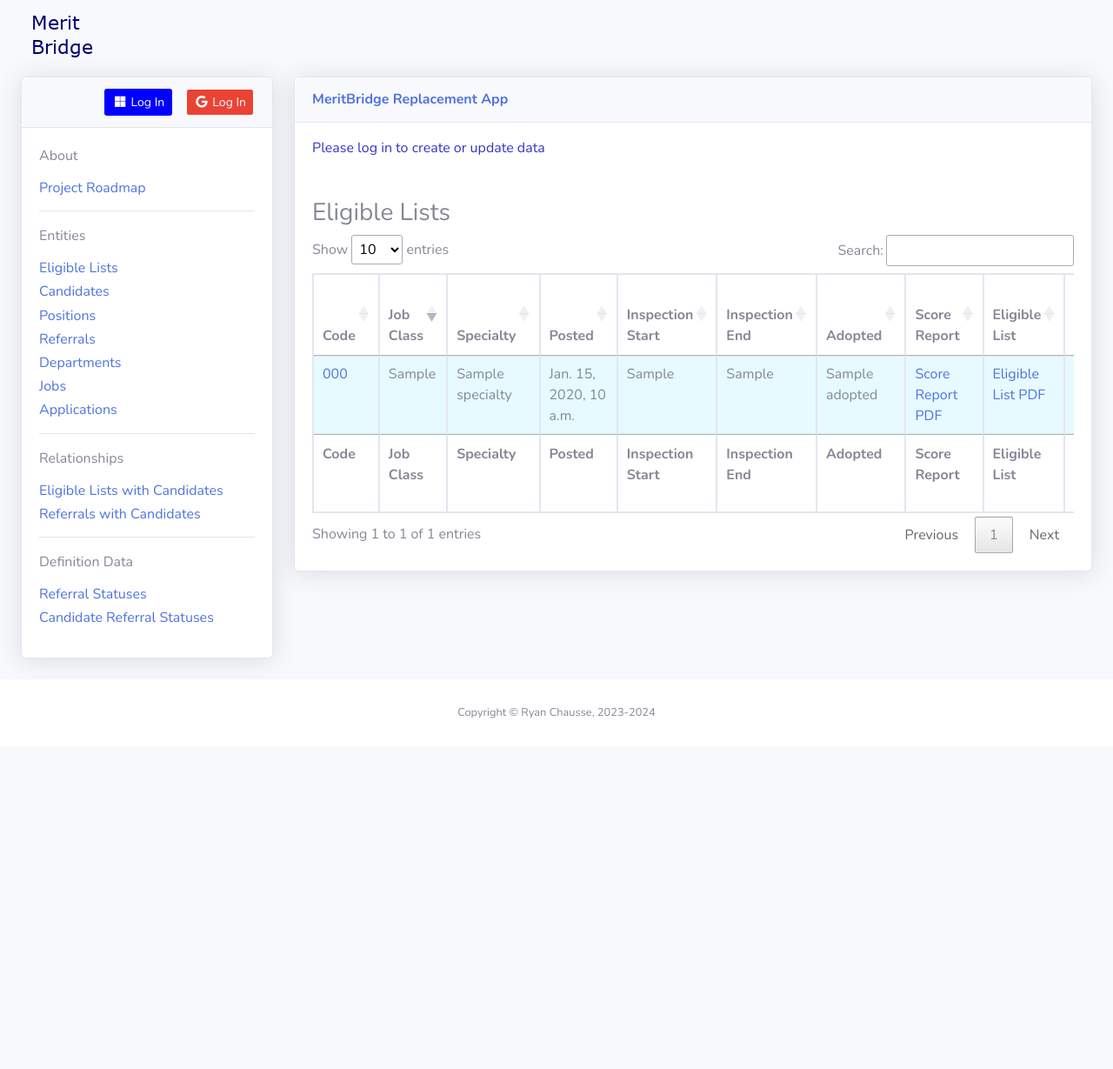
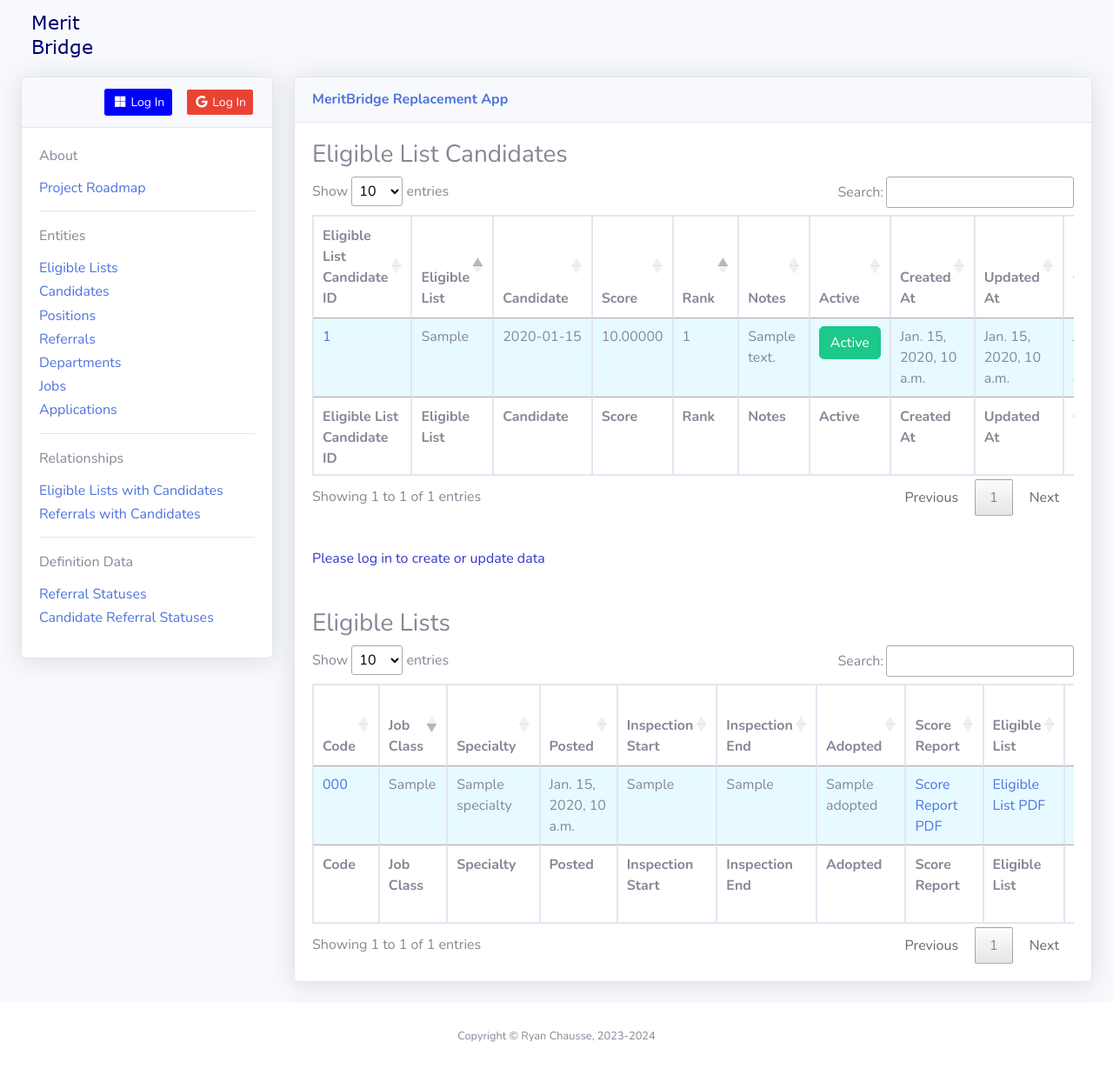
Before and after one commit to ryanchausse/sfdhr-startdjango-com, a Django app: template form/templates/main/eligible_lists.html in a window 1280 px wide. Shown: the whole page at 87% size. Before the commit the page ends 826 px from the top, so only its background shows below. Run offline with Django 3.2, Linux system fonts and the light colour scheme; the template is opened without the code that fills it: most values are stand-ins (such as "Sample title", 1, 10 or a date in 2020); some libraries are stand-ins or nearby versions.

Commit message:
Added: display candidates on Eligible List in a datatable on Eligible List Update view

```diff
--- a/form/templates/main/includes/eligible_list_crud_card.html
+++ b/form/templates/main/includes/eligible_list_crud_card.html
@@ -10,6 +10,79 @@
             {% endfor %}
         </ul>
     {% endif %}
+
+    <div class="card-body">
+        <div class="table-responsive">
+            <h3>Eligible List Candidates</h3>
+            <table id="eligiblelistcandidate_table" class="table table-bordered" width="100%" cellspacing="0">
+                <thead>
+                    <tr>
+                        <th>Eligible List Candidate ID</th>
+                        <th>Eligible List</th>
+                        <th>Candidate</th>
+                        <th>Score</th>
+                        <th>Rank</th>
+                        <th>Notes</th>
+                        <th>Active</th>
+                        <th>Created At</th>
+                        <th>Updated At</th>
+                        <th>Created By</th>
+                        <th>Last Updated By</th>
+                    </tr>
+                </thead>
+                <tfoot>
+                    <tr>
+                        <th>Eligible List Candidate ID</th>
+                        <th>Eligible List</th>
+                        <th>Candidate</th>
+                        <th>Score</th>
+                        <th>Rank</th>
+                        <th>Notes</th>
+                        <th>Active</th>
+                        <th>Created At</th>
+                        <th>Updated At</th>
+                        <th>Created By</th>
+                        <th>Last Updated By</th>
+                    </tr>
+                </tfoot>
+                <tbody>
+                    {% if eligiblelistcandidates %}
+                        {% for eligiblelistcandidate in eligiblelistcandidates %}
+                            <tr>
+                                <td><a href="/eligiblelistcandidates/{{ eligiblelistcandidate.id }}">{{ eligiblelistcandidate.id }}</a></td>
+                                <td>{{ eligiblelistcandidate.eligible_list }}</td>
+                                <td>{{ eligiblelistcandidate.candidate }}</td>
+                                <td>{{ eligiblelistcandidate.score | floatformat:5 }}</td>
+                                <td>{{ eligiblelistcandidate.rank }}</td>
+                                <td>{{ eligiblelistcandidate.notes }}</td>
+                                {% if eligiblelistcandidate.active %}
+                                    <td>
+                                        <form id='mark_inactive_el_form' action="/toggle_active_status_eligiblelistcandidate" method="post">
+                                            {% csrf_token %}
+                                            <input type="hidden" name="elcandidate_id" value="{{ eligiblelistcandidate.id }}">
+                                            <button type="submit" class="btn btn-success"" id="button-submit">Active</button>
+                                        </form>
+                                    </td>
+                                {% else %}
+                                <td>
+                                    <form id='mark_active_el_form' action="/toggle_active_status_eligiblelistcandidate" method="post">
+                                        {% csrf_token %}
+                                        <input type="hidden" name="elcandidate_id" value="{{ eligiblelistcandidate.id }}">
+                                        <button type="submit" class="btn btn-danger"" id="button-submit">Inactive</button>
+                                    </form>
+                                </td>
+                                {% endif %}
+                                <td>{{ eligiblelistcandidate.created_at }}</td>
+                                <td>{{ eligiblelistcandidate.updated_at }}</td>
+                                <td>{{ eligiblelistcandidate.created_by }}</td>
+                                <td>{{ eligiblelistcandidate.last_updated_by }}</td>
+                            </tr>
+                        {% endfor %}
+                    {% endif %}
+                </tbody>
+            </table>
+        </div>
+    </div>
 
     <div class="card-body">
         {% if user.is_authenticated %}
--- a/form/templates/static/js/demo/datatables-demo.js
+++ b/form/templates/static/js/demo/datatables-demo.js
@@ -30,7 +30,7 @@ $(document).ready(function() {
     order: [[1, 'asc'], [4, 'asc']]
   });
   $('#eligiblelistcandidatereferral_table').DataTable({
-    order: [[0, 'asc']]
+    order: [[1, 'asc'], [3, 'asc']]
   });
 
 /* Reference tables */
--- a/form/views.py
+++ b/form/views.py
@@ -127,6 +127,8 @@ class EligibleLists(TemplateView):
         if pk:
             eligible_list_form = EligibleList.objects.get(id=pk)
             form = EligibleListForm(initial=model_to_dict(eligible_list_form))
+            eligible_list_with_candidates = EligibleListCandidate.objects.filter(eligible_list=eligible_list_form).order_by('-rank')
+            context['eligiblelistcandidates'] = eligible_list_with_candidates
             context['form_data_present'] = True
             context['pk'] = pk
         else:
```
